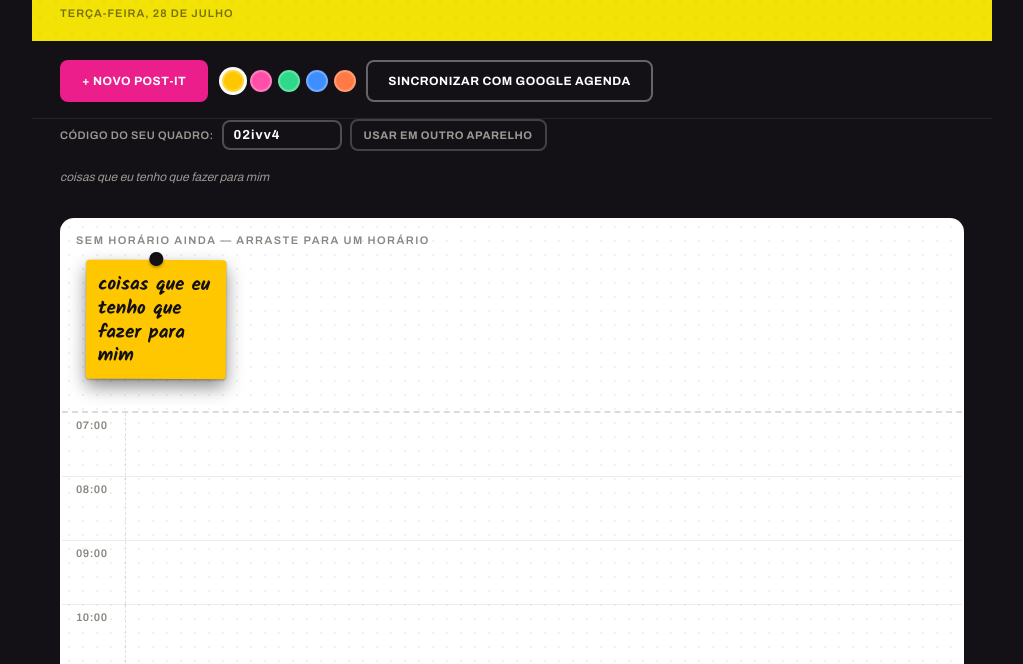
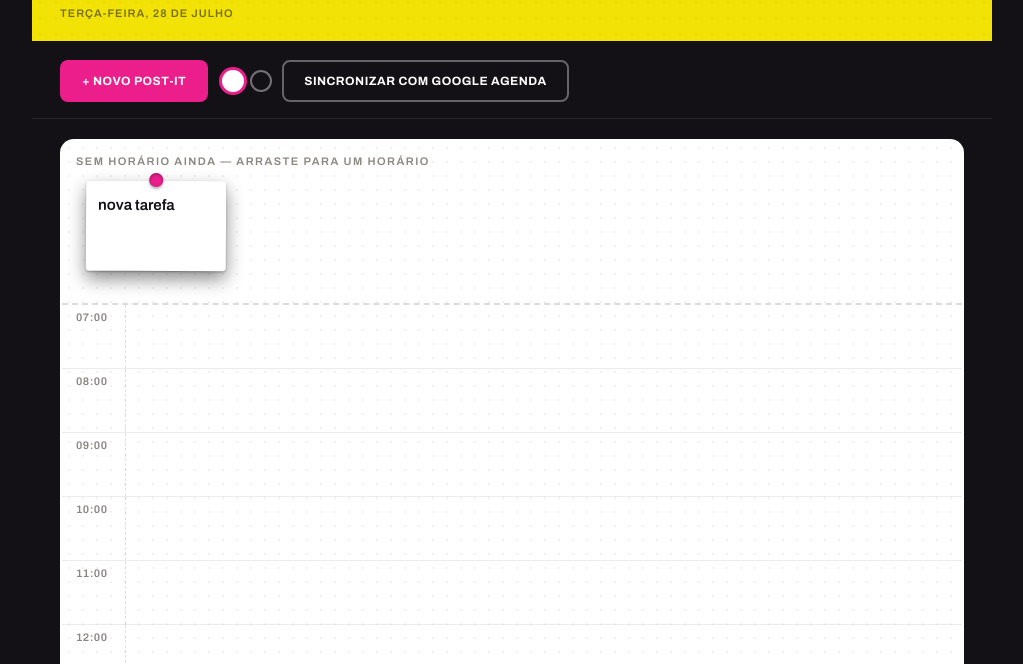
Before and after one commit to alltoral/v2-app-de-rotina, a website: page index.html in a window 1280 px wide. Both pictures are taken after a click on the button "+ NOVO POST-IT". Shown: the part 134-798 px from the top of the page, without its empty margins (128-1151 px from the left). Drawn offline with Linux system fonts and the light colour scheme; no server answers.

Commit message:
Refactor index.html by removing unused styles
Removed unused CSS styles and adjusted color variables. Updated font styles and cleaned up the HTML structure.

```diff
--- a/index.html
+++ b/index.html
@@ -4,7 +4,7 @@
 <meta charset="UTF-8">
 <title>Meu Dia — ALLTORAL</title>
 <link rel="preconnect" href="https://fonts.googleapis.com">
-<link href="https://fonts.googleapis.com/css2?family=DM+Serif+Display:ital@0;1&family=Archivo:wght@400;500;600;700;800&family=Kalam:wght@400;700&display=swap" rel="stylesheet">
+<link href="https://fonts.googleapis.com/css2?family=DM+Serif+Display:ital@0;1&family=Archivo:wght@400;500;600;700;800&display=swap" rel="stylesheet">
 <script src="https://accounts.google.com/gsi/client" async defer></script>
 <style>
   :root{
@@ -15,13 +15,8 @@
     --black:#141116;
     --white:#FFFFFF;
     --pink:#EC1E8C;
-    --pink-note:#FF4FA8;
     --gray-label:#9C9895;
     --gray-line:rgba(255,255,255,0.14);
-    --mint:#2FD98A;
-    --blue:#3E8EFF;
-    --orange:#FF7A45;
-    --yellow-note:#FFC700;
     --paper-shadow: 0 8px 18px rgba(0,0,0,0.45), 0 1px 2px rgba(0,0,0,0.3);
   }
   *{box-sizing:border-box;}
@@ -144,63 +139,6 @@
     color:var(--gray-label);
     font-style:italic;
   }
-  .legend-row{
-    padding:0 28px 14px;
-    background:var(--bg-page);
-  }
-  .legend-row span{
-    font-size:12px;
-    font-style:italic;
-    color:var(--gray-label);
-  }
-  .board-code-row{
-    display:flex;
-    align-items:center;
-    gap:8px;
-    flex-wrap:wrap;
-    padding:0 28px 16px;
-    background:var(--bg-page);
-  }
-  .board-code-label{
-    font-size:11px;
-    letter-spacing:0.5px;
-    color:var(--gray-label);
-    text-transform:uppercase;
-    font-weight:600;
-  }
-  .board-code-input{
-    font-family:'Archivo',sans-serif;
-    font-weight:700;
-    letter-spacing:1px;
-    text-transform:lowercase;
-    font-size:13px;
-    background:transparent;
-    border:2px solid rgba(255,255,255,0.25);
-    border-radius:8px;
-    color:var(--white);
-    padding:6px 10px;
-    width:120px;
-  }
-  .board-code-input:focus{ outline:none; border-color:var(--pink); }
-  .btn-code{
-    font-family:'Archivo',sans-serif;
-    font-weight:700;
-    font-size:11px;
-    letter-spacing:0.5px;
-    text-transform:uppercase;
-    background:transparent;
-    color:var(--gray-label);
-    border:2px solid rgba(255,255,255,0.2);
-    border-radius:8px;
-    padding:8px 12px;
-    cursor:pointer;
-  }
-  .btn-code:hover{ color:var(--white); border-color:rgba(255,255,255,0.5); }
-  .board-code-status{
-    font-size:11px;
-    color:var(--gray-label);
-    font-style:italic;
-  }
   .color-picker{
     display:flex;
     gap:6px;
@@ -208,11 +146,11 @@
   }
   .swatch{
     width:22px;height:22px;border-radius:50%;
-    border:2px solid rgba(255,255,255,0.25);
+    border:2px solid rgba(255,255,255,0.4);
     cursor:pointer;
     padding:0;
   }
-  .swatch.selected{ box-shadow:0 0 0 3px var(--white); }
+  .swatch.selected{ box-shadow:0 0 0 3px var(--pink); }
 
   /* BOARD */
   .board-wrap{
@@ -301,10 +239,10 @@
     width:140px;
     min-height:90px;
     padding:14px 12px 10px;
-    font-family:'Kalam',cursive;
-    font-weight:700;
-    font-size:19px;
-    line-height:1.25;
+    font-family:'Archivo',sans-serif;
+    font-weight:600;
+    font-size:15px;
+    line-height:1.35;
     color:var(--black);
     box-shadow:var(--paper-shadow);
     border-radius:3px;
@@ -320,7 +258,7 @@
     top:-8px; left:50%; transform:translateX(-50%);
     width:14px; height:14px;
     border-radius:50%;
-    background:var(--black);
+    background:var(--pink);
     box-shadow:0 1px 3px rgba(0,0,0,0.4) inset, 0 2px 3px rgba(0,0,0,0.3);
   }
   .note .txt{ outline:none; word-break:break-word; }
@@ -328,18 +266,16 @@
     position:absolute; top:2px; right:6px;
     font-family:'Archivo',sans-serif;
     font-size:13px; font-weight:700;
-    color:rgba(20,17,22,0.4);
     cursor:pointer;
     display:none;
   }
   .note:hover .close{ display:block; }
   .note.dragging{ box-shadow:0 16px 28px rgba(0,0,0,0.5); }
 
-  .note.c-yellow{ background:var(--yellow-note); }
-  .note.c-pink{ background:var(--pink-note); }
-  .note.c-mint{ background:var(--mint); }
-  .note.c-blue{ background:var(--blue); }
-  .note.c-orange{ background:var(--orange); }
+  .note.c-white{ background:var(--white); color:var(--black); }
+  .note.c-white .close{ color:rgba(20,17,22,0.4); }
+  .note.c-black{ background:var(--black); color:var(--white); border:1px solid rgba(255,255,255,0.12); }
+  .note.c-black .close{ color:rgba(255,255,255,0.5); }
 
   /* EVENT CHIP (google calendar) */
   .event-chip{
@@ -393,16 +329,6 @@
     <span class="sync-status" id="syncStatus"></span>
   </div>
 
-  <div class="board-code-row">
-    <span class="board-code-label">código do seu quadro:</span>
-    <input class="board-code-input" id="boardCodeInput" maxlength="12" spellcheck="false" autocomplete="off">
-    <button class="btn-code" id="useCodeBtn">usar em outro aparelho</button>
-    <span class="board-code-status" id="boardCodeStatus"></span>
-  </div>
-  <div class="legend-row">
-    <span id="colorLegend"></span>
-  </div>
-
   <div class="board-wrap">
     <div class="board">
       <div class="unscheduled">
@@ -450,15 +376,8 @@ try {
   const HOURS = [];
   for(let h=7; h<=22; h++) HOURS.push(h);
 
-  const colors = ['yellow','pink','mint','blue','orange'];
-  const categories = {
-    yellow: 'coisas que eu tenho que fazer para mim',
-    pink: 'coisas para o ALL TORAL',
-    mint: 'coisas para fazer na rua',
-    blue: 'eventos',
-    orange: 'coisas para fazer no apartamento'
-  };
-  let selectedColor = 'yellow';
+  const colors = ['white','black'];
+  let selectedColor = 'white';
   let notes = [];
   let events = [];
   const todayKey = new Date().toISOString().slice(0,10);
@@ -479,46 +398,20 @@ try {
   const dateLabel = document.getElementById('dateLabel');
   const syncBtn = document.getElementById('syncBtn');
   const syncStatus = document.getElementById('syncStatus');
-  const colorLegend = document.getElementById('colorLegend');
-  const boardCodeInput = document.getElementById('boardCodeInput');
-  const useCodeBtn = document.getElementById('useCodeBtn');
-  const boardCodeStatus = document.getElementById('boardCodeStatus');
-
-  boardCodeInput.value = boardCode;
-  useCodeBtn.addEventListener('click', ()=>{
-    const val = boardCodeInput.value.trim().toLowerCase();
-    if(!/^[a-z0-9]{4,12}$/.test(val)){
-      boardCodeStatus.textContent = 'use de 4 a 12 letras/números';
-      return;
-    }
-    boardCode = val;
-    try{ localStorage.setItem('meuDiaBoardCode', boardCode); }catch(err){}
-    boardCodeStatus.textContent = 'carregando quadro "' + boardCode + '"...';
-    load();
-  });
 
   dateLabel.textContent = new Date().toLocaleDateString('pt-BR', { weekday:'long', day:'numeric', month:'long' });
-
-  function updateLegend(){
-    colorLegend.textContent = categories[selectedColor];
-  }
 
   colors.forEach(c=>{
     const b = document.createElement('button');
     b.className = 'swatch c-' + c + (c===selectedColor ? ' selected':'');
-    b.title = categories[c];
-    b.style.background = getComputedStyle(document.documentElement).getPropertyValue(
-      c==='yellow' ? '--yellow-note' : c==='pink' ? '--pink-note' : '--'+c
-    );
+    b.style.background = c === 'white' ? '#FFFFFF' : '#141116';
     b.addEventListener('click', ()=>{
       selectedColor = c;
       [...colorPicker.children].forEach(ch=>ch.classList.remove('selected'));
       b.classList.add('selected');
-      updateLegend();
     });
     colorPicker.appendChild(b);
   });
-  updateLegend();
 
   function buildBoard(){
     hoursContainer.innerHTML = '';
@@ -605,12 +498,14 @@ try {
       const rect = el.getBoundingClientRect();
       offsetX = e.clientX - rect.left;
       offsetY = e.clientY - rect.top;
+      // no preventDefault here yet, so a plain tap can still focus the text to edit it
     });
 
     el.addEventListener('pointermove', (e)=>{
       if(!pending) return;
       if(!dragging){
         if(Math.abs(e.clientX - startX) < DRAG_THRESHOLD && Math.abs(e.clientY - startY) < DRAG_THRESHOLD) return;
+        // movement passed the threshold: this is a drag, not a tap-to-edit
         dragging = true;
         if(document.activeElement === txt) txt.blur();
         try{ el.setPointerCapture(pointerId); }catch(err){}
@@ -683,7 +578,7 @@ try {
   document.getElementById('addBtn').addEventListener('click', ()=>{
     notes.push({
       id: 'n' + Date.now() + Math.random().toString(36).slice(2,6),
-      text: categories[selectedColor],
+      text: 'nova tarefa',
       color: selectedColor,
       hour: null,
       rot: (Math.random()*8-4).toFixed(1)
@@ -702,16 +597,15 @@ try {
         const data = snap.data();
         if(Array.isArray(data.notes)){ notes = data.notes; render(); }
       }
-      boardCodeStatus.textContent = 'conectado à nuvem ✓';
     }, (err)=>{
       console.warn('Firestore erro', err);
-      boardCodeStatus.textContent = 'sem conexão com a nuvem, salvo só neste aparelho';
     });
   }
 
   let saveTimer = null;
   function save(){
     const payload = JSON.stringify(notes);
+    // instant local backup so nothing is lost even if the network call fails
     try{ localStorage.setItem(storageKey(), payload); }catch(err){}
     if(window.storage && typeof window.storage.set === 'function'){
       window.storage.set(storageKey(), payload).catch(()=>{});
@@ -721,16 +615,12 @@ try {
   }
 
   async function pushToCloud(){
-    if(!db){
-      boardCodeStatus.textContent = 'modo local apenas (configure o Firebase — veja o LEIA-ME.md)';
-      return;
-    }
+    if(!db) return;
     try{
       const ref = doc(db, 'boards', boardCode + '_' + todayKey);
       await setDoc(ref, { notes, updatedAt: Date.now() });
     }catch(err){
       console.warn('erro ao salvar na nuvem', err);
-      boardCodeStatus.textContent = 'sem conexão com a nuvem, salvo só neste aparelho';
     }
   }
 
@@ -752,7 +642,6 @@ try {
     if(raw){
       try{ notes = JSON.parse(raw); }catch(err){}
     }
-    boardCodeStatus.textContent = 'modo local apenas (configure o Firebase — veja o LEIA-ME.md)';
     render();
   }
 
@@ -800,6 +689,7 @@ try {
 
       let res = await fetch(url, { headers: { 'Authorization': 'Bearer ' + token } });
       if(res.status === 401){
+        // token expired/invalid: force a fresh consent and retry once
         const fresh = await getGoogleAccessToken(true);
         res = await fetch(url, { headers: { 'Authorization': 'Bearer ' + fresh } });
       }
@@ -809,7 +699,7 @@ try {
       events = (data.items || []).map(item=>{
         const startStr = item.start && (item.start.dateTime || item.start.date);
         const endStr = item.end && (item.end.dateTime || item.end.date);
-        if(!startStr || !item.start.dateTime) return null;
+        if(!startStr || !item.start.dateTime) return null; // skip all-day events, no clear hour slot
         const start = new Date(startStr);
         const end = endStr ? new Date(endStr) : null;
         return {
```
